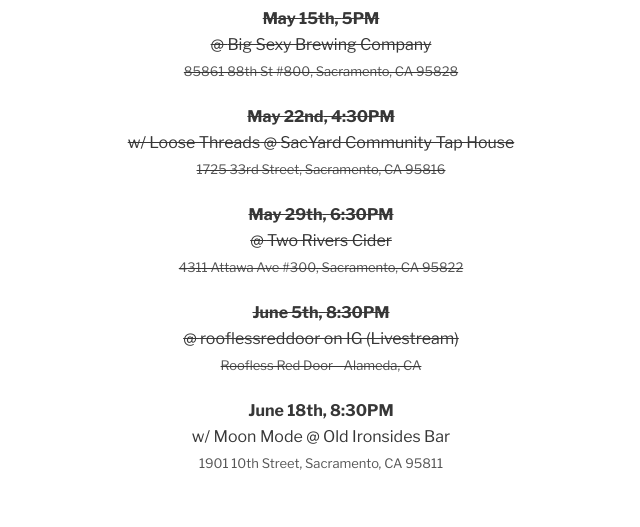
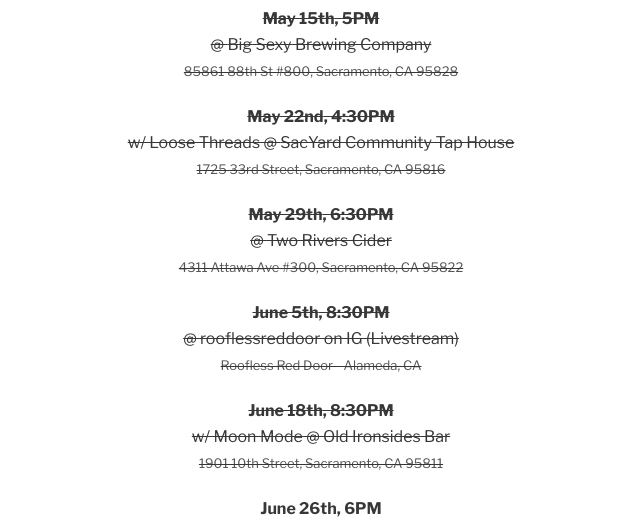
Before and after one commit to adamofmoore/thebadbarnacles, a Gatsby site: page / in a window 1280 px wide. Shown: the part 1590-2117 px from the top of the page, without its empty margins (319-959 px from the left). Built offline with nearby package versions, Linux system fonts and the light colour scheme; Gatsby itself is replaced by a stand-in of ours.

Commit message:
Update index.js
added capitol park show, isPast last.

```diff
--- a/src/pages/index.js
+++ b/src/pages/index.js
@@ -86,6 +86,14 @@
                     bands="Moon Mode"
                     venue="Old Ironsides Bar"
                     address="1901 10th Street, Sacramento, CA 95811"
+                    isPast
+                />
+                <Show
+                    date="June 26th"
+                    time="6PM"
+                    bands="Shane Q., Edward Faustino and Mary Sand"
+                    venue="Capitol Park"
+                    address="1300 L Street, Sacramento, CA 95814"
                 />
             </div>
         </div>
```
